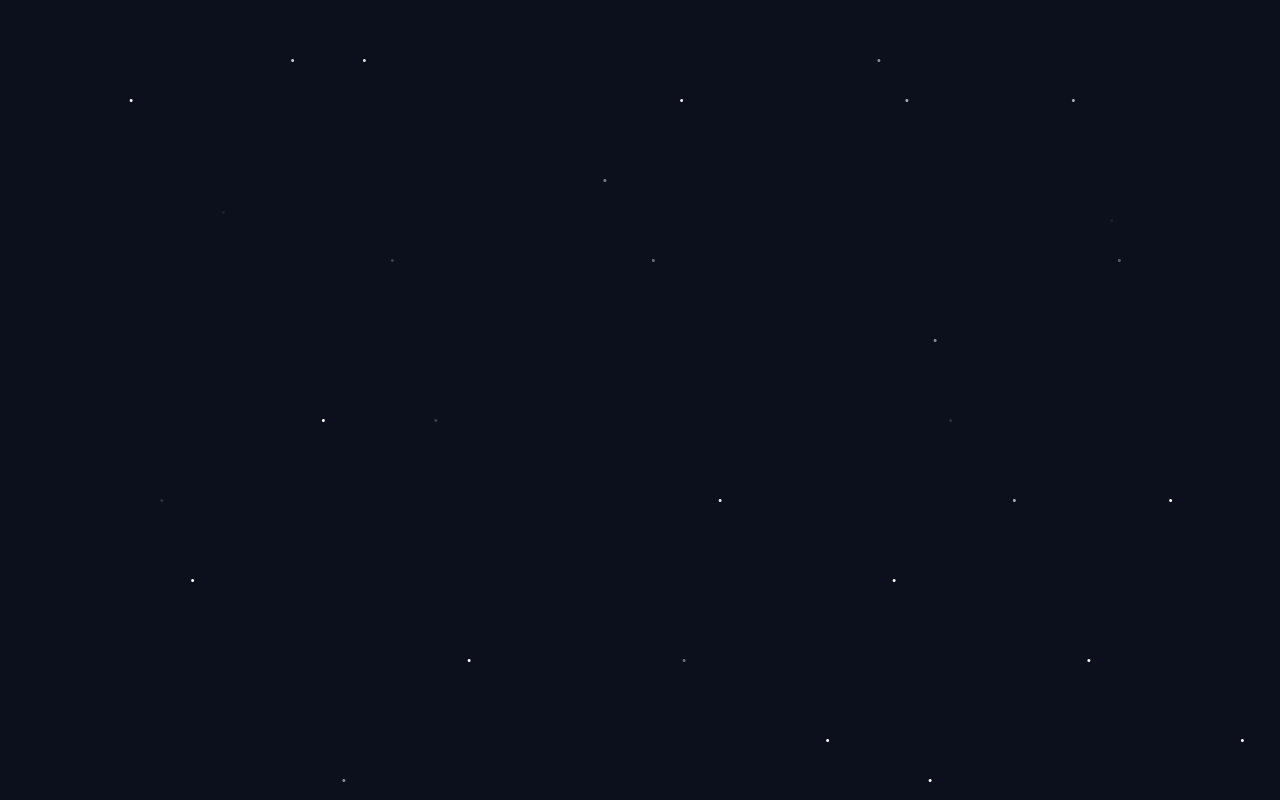
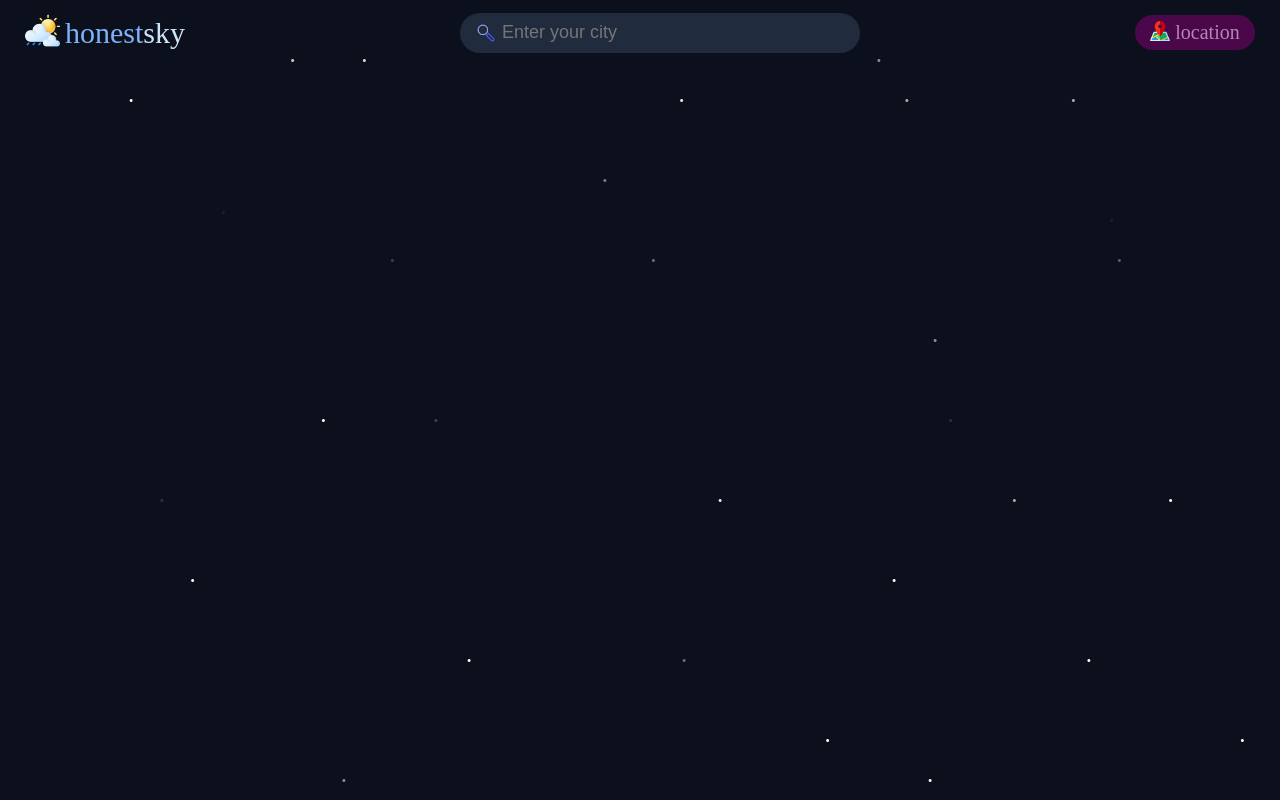
Before and after one commit to Mk-debugger11/Weather-App, a plain HTML site: page index.html in a window 1280 px wide. Shown: the top 800 px of the page. Drawn offline with Linux system fonts and the light colour scheme.

Commit message:
completed navbar

```diff
--- a/css/style.css
+++ b/css/style.css
@@ -2,6 +2,7 @@
     padding: 0;
     margin: 0;
     box-sizing: border-box;
+    color: white;
 }
 body{
     background-color: #0c101c;
@@ -9,3 +10,93 @@ body{
 .main{
     z-index: 0;
 }
+.navbar{
+    /* border: 2px solid white; */
+    width:100vw;
+    height: 65px;
+    display: flex;
+    justify-content: space-between;
+    align-items: center;
+    background-color: transparent;
+    padding: 0 25px;
+}
+.logo{
+    display: flex;
+    justify-content: center;
+    align-items: center;
+}
+.logo-img img{
+    height: 35px;
+}
+.weather-name1{
+    font-size: 30px;
+    margin-left: 5px;
+    color: #7fb2fa;
+}
+.weather-name2{
+    font-size: 30px;
+    color: #cde4fd;
+}
+.search-bar{
+    display: flex;
+    justify-content: flex-start;
+    align-items: center;
+    width: 400px;
+    height: 40px;
+    border-radius: 20px;
+    background-color: #202b3d;
+    padding: 0 5px;
+}
+.search-img img{
+    height: 18px;
+    margin-left: 15px;
+    position: relative;
+    left: -3px;
+}
+.input-bar{
+    width: 90%;
+}
+.input-bar input{
+    width: 100%;
+    height: 100%;
+    background-color: transparent;
+    border: none;
+    margin-left: 4px;
+    font-size: 18px;
+    color: rgb(177, 175, 175);
+}
+.input-bar input:focus{
+    border: none;
+    outline: none;
+}
+#button{
+    background-color: transparent;
+    border: 0;
+    cursor:pointer;
+    display: flex;
+    justify-content: flex-start;
+    align-items: center;
+}
+.location{
+    display: flex;
+    justify-content: center;
+    align-items: center;
+    width: 120px;
+    height: 35px;
+    border-radius: 20px;
+    background-color: rgb(74, 8, 74);
+    cursor: pointer;
+    transition: 0.5s;
+}
+.location:hover{
+    box-shadow: 0px 0px 5px rgba(150, 120, 200, 0.4);
+    transform:scale(1.05);
+}
+.location-img img{
+    height: 20px;
+}
+.location-text{
+    font-size: 20px;
+    margin-left: 5px;
+    color: rgb(183, 134, 183);
+}
--- a/index.html
+++ b/index.html
@@ -43,7 +43,25 @@
         <span class="star">.</span>
     </div>
     <div class="main">
-
+        <nav class="navbar">
+            <div class="logo">
+                <div class="logo-img"><img src="images/weather.png" alt=""></div>
+                <div class="weather-name1">honest</div>
+                <div class="weather-name2">sky</div>
+            </div>
+            <div class="search-bar">
+                <div class="search-img">
+                    <button id="button"><img src="images/search.png" alt=""></button>
+                </div>
+                <div class="input-bar">
+                    <input type="text" id = "city" placeholder="Enter your city">
+                </div>
+            </div>
+            <div class="location">
+                <div class="location-img"><img src="images/location.png" alt=""></div>
+                <div class="location-text">location</div>
+            </div>
+        </nav>
     </div>
 </body>
 </html>
```
Also changed, not shown: images/location.png (added), images/search.png (added), images/weather.png (added).
